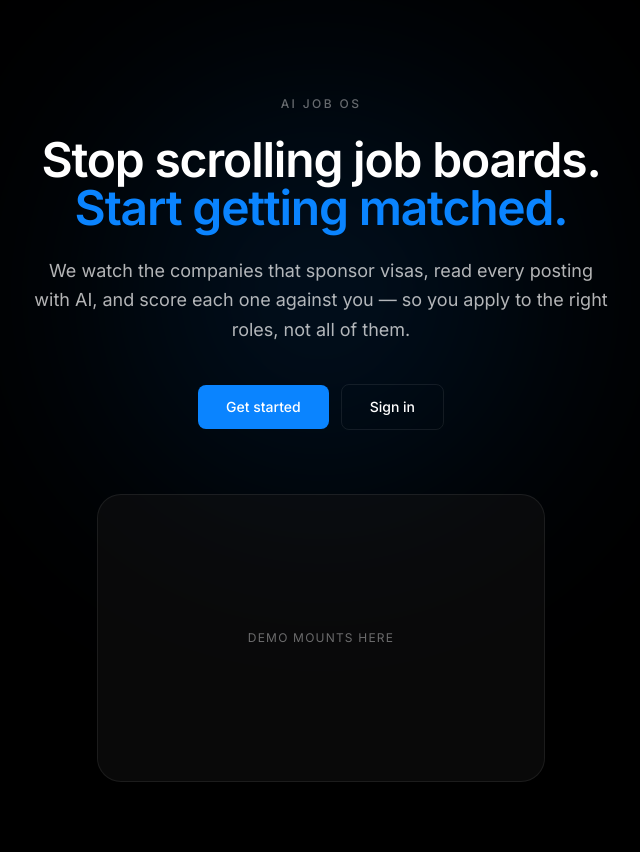
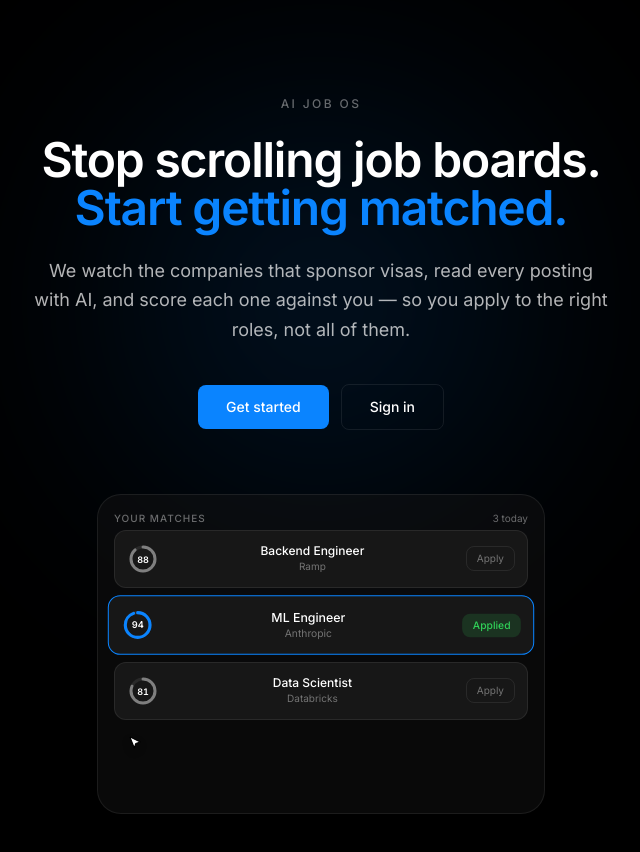
Before and after one commit to pasupulasurya/pasupulasurya-ai-job-os, a Next.js app: page / in a window 1280 px wide. Shown: the top 852 px of the page, without its empty margins (319-959 px from the left). Built offline with nearby package versions, Linux system fonts and the light colour scheme; no server answers.

Commit message:
feat(landing): animated product demo — cursor walks dashboard and applies

```diff
--- a/src/app/_components/hero.tsx
+++ b/src/app/_components/hero.tsx
@@ -1,4 +1,5 @@
 import Link from "next/link";
+import { ProductDemo } from "./product-demo";
 
 export function Hero() {
   return (
@@ -41,12 +42,8 @@ export function Hero() {
           </Link>
         </div>
 
-        {/* Live product-loop demo mounts here in the next chunk */}
-        <div className="border-border bg-card/40 mt-16 flex h-72 w-full max-w-md items-center justify-center rounded-2xl border">
-          <span className="text-text-tertiary text-xs tracking-widest uppercase">
-            Demo mounts here
-          </span>
-        </div>
+        {/* Live product-loop demo */}
+        <ProductDemo />
       </div>
     </section>
   );
--- /dev/null
+++ b/src/app/_components/product-demo.tsx
@@ -0,0 +1,166 @@
+"use client";
+
+import { useEffect, useReducer } from "react";
+import { motion, useReducedMotion } from "framer-motion";
+import { spring } from "@/styles/tokens";
+
+type Step = "idle" | "scroll" | "hover" | "click" | "applied";
+
+const CARDS = [
+  { role: "Backend Engineer", company: "Ramp", score: 88 },
+  { role: "ML Engineer", company: "Anthropic", score: 94 },
+  { role: "Data Scientist", company: "Databricks", score: 81 },
+];
+const HERO_INDEX = 1; // the card the cursor applies to
+
+// Cursor target positions (% of demo box) per step.
+const CURSOR_POS: Record<Step, { x: string; y: string }> = {
+  idle: { x: "12%", y: "14%" },
+  scroll: { x: "50%", y: "40%" },
+  hover: { x: "46%", y: "47%" },
+  click: { x: "78%", y: "47%" },
+  applied: { x: "78%", y: "47%" },
+};
+
+const SEQUENCE: { step: Step; delay: number }[] = [
+  { step: "scroll", delay: 900 },
+  { step: "hover", delay: 1500 },
+  { step: "click", delay: 1100 },
+  { step: "applied", delay: 700 },
+];
+
+function reducer(_: Step, next: Step): Step {
+  return next;
+}
+
+export function ProductDemo() {
+  const reduceMotion = useReducedMotion();
+  const [step, dispatch] = useReducer(reducer, reduceMotion ? "applied" : "idle");
+
+  useEffect(() => {
+    if (reduceMotion) return;
+    const timers: ReturnType<typeof setTimeout>[] = [];
+    let elapsed = 0;
+    for (const { step: s, delay } of SEQUENCE) {
+      elapsed += delay;
+      timers.push(setTimeout(() => dispatch(s), elapsed));
+    }
+    return () => timers.forEach(clearTimeout);
+  }, [reduceMotion]);
+
+  const applied = step === "applied";
+  const scrolled = step !== "idle";
+
+  return (
+    <div className="border-border bg-card/40 relative mt-16 h-80 w-full max-w-md overflow-hidden rounded-2xl border p-4">
+      {/* mini dashboard header */}
+      <div className="mb-3 flex items-center justify-between">
+        <span className="text-text-tertiary text-[10px] font-medium tracking-widest uppercase">
+          Your matches
+        </span>
+        <span className="text-text-tertiary text-[10px] tabular-nums">3 today</span>
+      </div>
+
+      {/* card stack — slides up slightly on "scroll" */}
+      <motion.div
+        className="space-y-2"
+        animate={{ y: scrolled ? -8 : 0 }}
+        transition={spring.smooth}
+      >
+        {CARDS.map((card, i) => {
+          const isHero = i === HERO_INDEX;
+          const lifted = isHero && (step === "hover" || step === "click" || applied);
+          return (
+            <motion.div
+              key={card.company}
+              animate={{
+                scale: lifted ? 1.03 : 1,
+                borderColor: lifted ? "var(--accent)" : "var(--border)",
+              }}
+              transition={spring.snappy}
+              className="bg-card flex items-center gap-3 rounded-lg border p-3"
+            >
+              {/* score ring */}
+              <ScoreDot score={card.score} highlight={lifted} />
+              <div className="min-w-0 flex-1">
+                <div className="text-text-primary truncate text-xs font-medium">{card.role}</div>
+                <div className="text-text-tertiary truncate text-[10px]">{card.company}</div>
+              </div>
+              {isHero ? (
+                <motion.div
+                  animate={{ scale: step === "click" ? 0.92 : 1 }}
+                  transition={spring.snappy}
+                  className={`rounded-md px-2.5 py-1 text-[10px] font-medium ${
+                    applied ? "bg-success/15 text-success" : "bg-accent text-accent-foreground"
+                  }`}
+                >
+                  {applied ? "Applied" : "Apply"}
+                </motion.div>
+              ) : (
+                <div className="border-border text-text-tertiary rounded-md border px-2.5 py-1 text-[10px]">
+                  Apply
+                </div>
+              )}
+            </motion.div>
+          );
+        })}
+      </motion.div>
+
+      {/* fake cursor */}
+      {!reduceMotion && (
+        <motion.svg
+          width="18"
+          height="18"
+          viewBox="0 0 24 24"
+          fill="none"
+          className="pointer-events-none absolute z-20 drop-shadow-lg"
+          initial={CURSOR_POS.idle}
+          animate={CURSOR_POS[step]}
+          transition={spring.gentle}
+          style={{ translateX: "-2px", translateY: "-2px" }}
+        >
+          <path
+            d="M5 3l14 7-6 2-2 6-6-15z"
+            fill="var(--text-primary)"
+            stroke="var(--background)"
+            strokeWidth="1.5"
+            strokeLinejoin="round"
+          />
+        </motion.svg>
+      )}
+    </div>
+  );
+}
+
+function ScoreDot({ score, highlight }: { score: number; highlight: boolean }) {
+  const r = 12;
+  const circ = 2 * Math.PI * r;
+  return (
+    <svg width="32" height="32" viewBox="0 0 32 32" className="shrink-0">
+      <circle cx="16" cy="16" r={r} fill="none" stroke="var(--border)" strokeWidth="3" />
+      <motion.circle
+        cx="16"
+        cy="16"
+        r={r}
+        fill="none"
+        stroke={highlight ? "var(--accent)" : "var(--text-tertiary)"}
+        strokeWidth="3"
+        strokeLinecap="round"
+        strokeDasharray={circ}
+        initial={{ strokeDashoffset: circ }}
+        animate={{ strokeDashoffset: circ * (1 - score / 100) }}
+        transition={spring.gentle}
+        transform="rotate(-90 16 16)"
+      />
+      <text
+        x="16"
+        y="16"
+        textAnchor="middle"
+        dominantBaseline="central"
+        className="fill-text-primary text-[9px] font-semibold tabular-nums"
+      >
+        {score}
+      </text>
+    </svg>
+  );
+}
```
